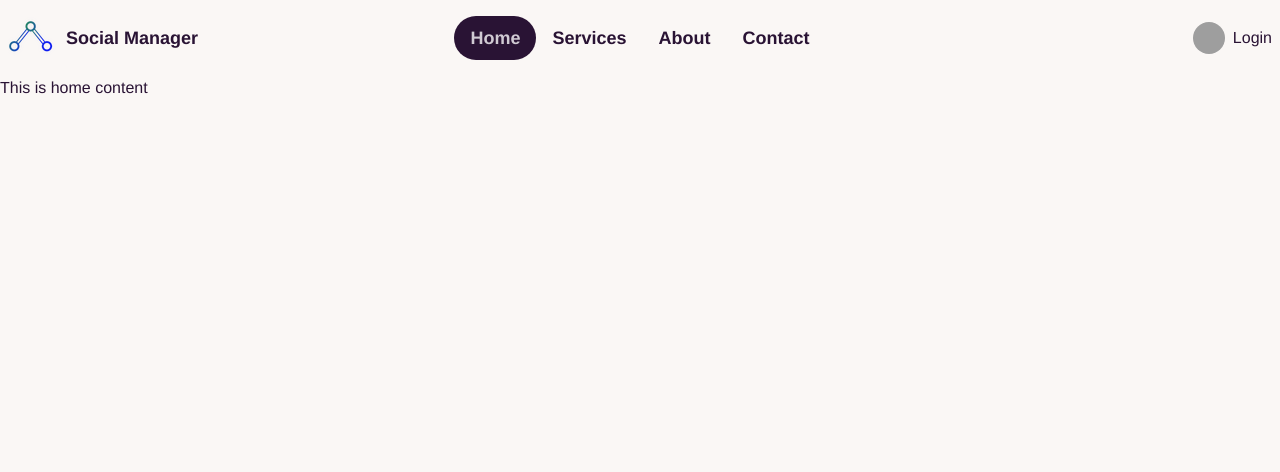
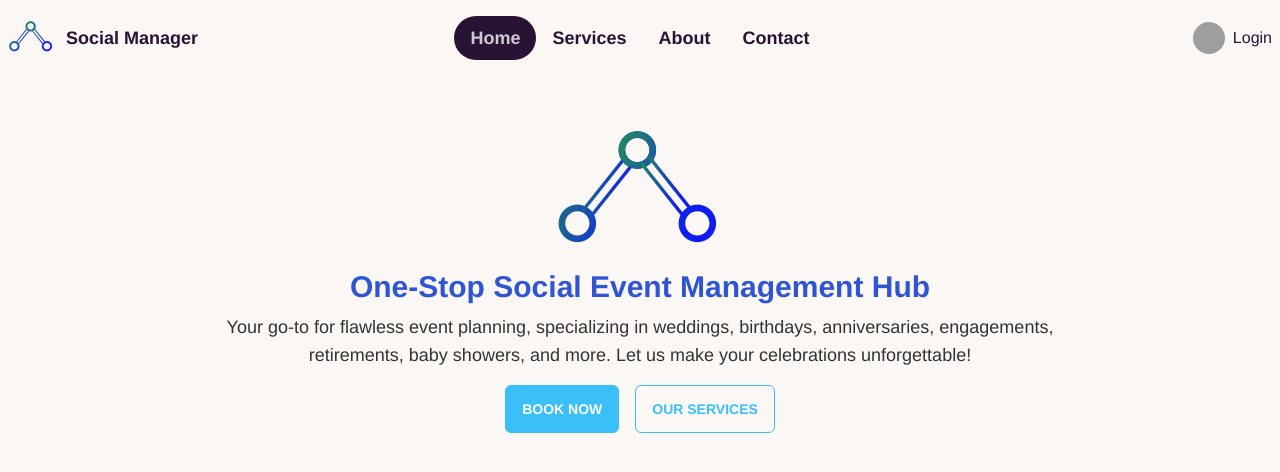
Before and after one commit to mkasiam/social-manager, a React (Vite) app: page / in a window 1280 px wide. Shown: the top 472 px of the page. Built offline with nearby package versions, Linux system fonts and the light colour scheme; no server answers; grey boxes are pictures that could not be loaded.

Commit message:
banner related work done , element created for all routes

```diff
--- /dev/null
+++ b/src/components/Home/Banner.jsx
@@ -0,0 +1,26 @@
+const Banner = () => {
+  return (
+    <div className="flex flex-col items-center py-8">
+      <div className="mb-4">
+        <img src="bannerImg.png" alt="" />
+      </div>
+      <div className="text-center space-y-2">
+        <h1 className="text-xl md:text-2xl lg:text-3xl font-bold text-[#2F55D4]">
+          One-Stop Social Event Management Hub
+        </h1>
+        <p className="text-lg text-[#333] ">
+          Your go-to for flawless event planning, specializing in weddings,
+          birthdays, anniversaries, engagements,
+          <br /> retirements, baby showers, and more. Let us make your
+          celebrations unforgettable!
+        </p>
+      </div>
+      <div className="flex gap-4 mt-4">
+        <button className="btn btn-active btn-info rounded-md text-white font-bold">Book Now</button>
+        <button className="btn btn-outline btn-info rounded-md">Our Services</button>
+      </div>
+    </div>
+  );
+};
+
+export default Banner;
--- a/src/components/Home/Home.jsx
+++ b/src/components/Home/Home.jsx
@@ -1,8 +1,9 @@
+import Banner from "./Banner";
 
 const Home = () => {
     return (
         <div>
-            <h1>This is home content</h1>
+            <Banner></Banner>
         </div>
     );
 };
--- /dev/null
+++ b/src/components/pages/AboutUs/AboutUs.jsx
@@ -0,0 +1,10 @@
+
+const AboutUs = () => {
+    return (
+        <div>
+            <h1>This is about us section</h1>
+        </div>
+    );
+};
+
+export default AboutUs;
--- /dev/null
+++ b/src/components/pages/Contact/Contact.jsx
@@ -0,0 +1,10 @@
+
+const Contact = () => {
+    return (
+        <div>
+            <h1>This is contact us section</h1>
+        </div>
+    );
+};
+
+export default Contact;
--- /dev/null
+++ b/src/components/pages/Services/Services.jsx
@@ -0,0 +1,10 @@
+
+const Services = () => {
+    return (
+        <div>
+            <h1>This is services</h1>
+        </div>
+    );
+};
+
+export default Services;
```
Also changed, not shown: src/main.jsx (+15 -0 lines), public/bannerImg.png (added).
